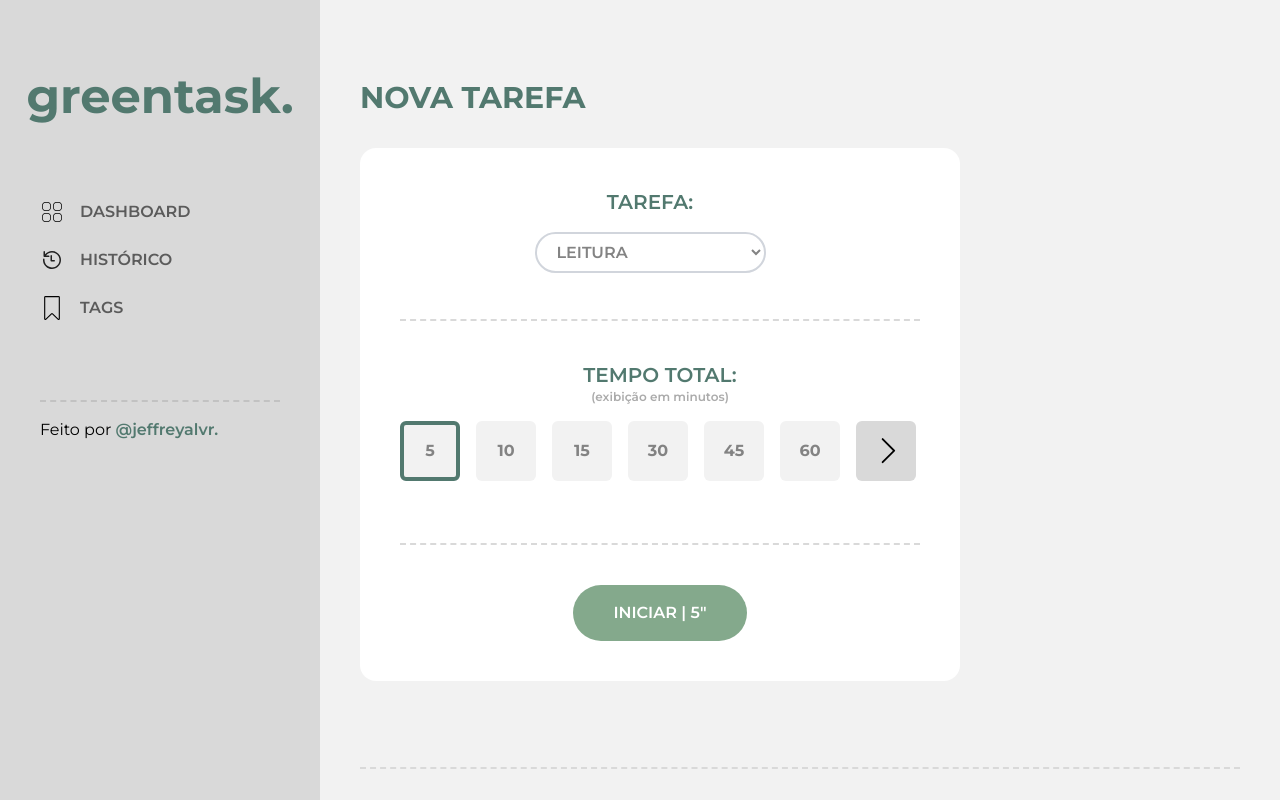
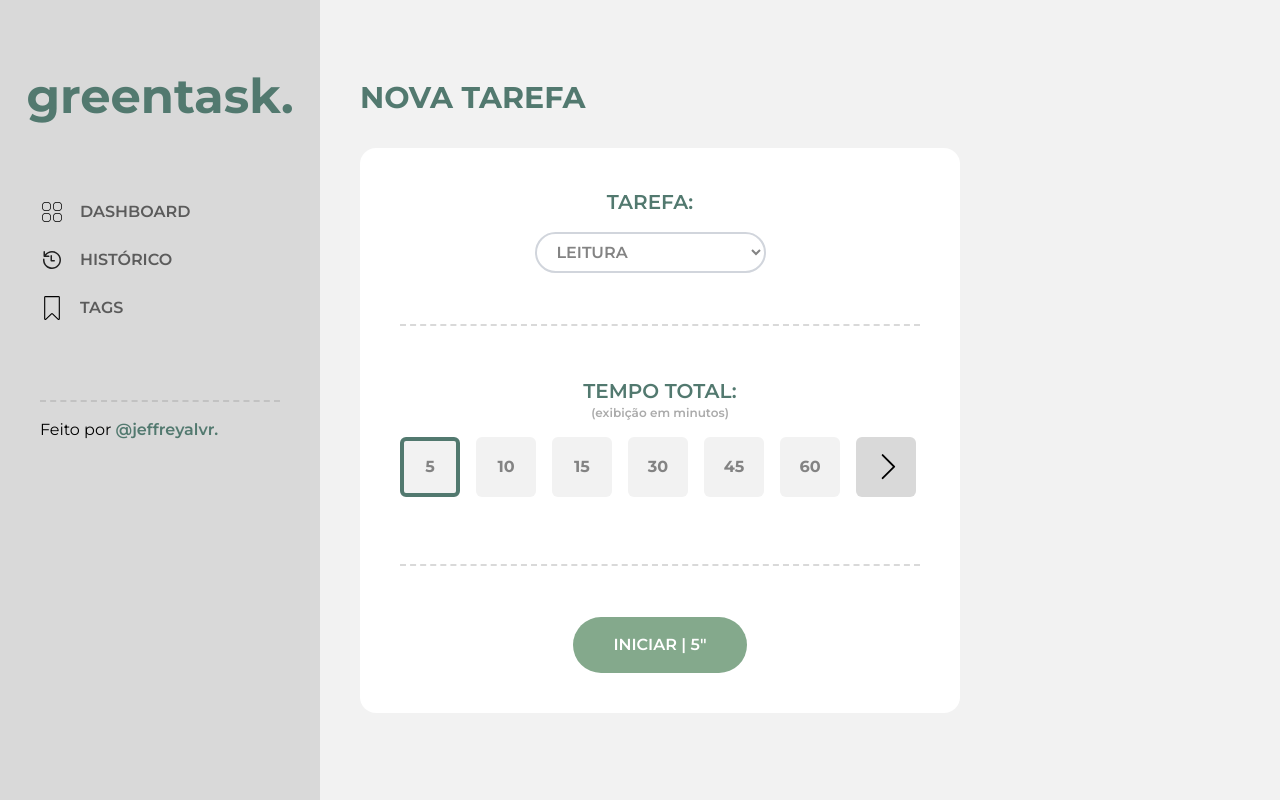
Before and after one commit to jeffreyalvr/greentask, a React (Vite) app: page / in a window 1280 px wide. Shown: the top 800 px of the page. Built offline with nearby package versions, Linux system fonts and the light colour scheme.

Commit message:
Adiciona componente Separator

```diff
--- /dev/null
+++ b/src/components/Separator/index.jsx
@@ -0,0 +1,9 @@
+const Separator = () => {
+  return (
+    <div className="inline-flex items-center h-6 w-full">
+      <div className="w-full border-t-2 border-dashed border-[var(--border-light)]"></div>
+    </div>
+  );
+};
+
+export default Separator;
--- a/src/components/TagsSection/index.jsx
+++ b/src/components/TagsSection/index.jsx
@@ -1,6 +1,7 @@
 import { useState } from "react";
 
 import Section from "../Section";
+import Separator from "../Separator";
 
 const colors = [
   { id: 0, name: "vermelho", hex: "f94144" },
@@ -35,6 +36,7 @@ const TagsSection = () => {
         <span className="pb-4 text-xl text-[var(--fg-light)] font-semibold border-b-2 border-dashed border-b-[var(--border-light)]">
           Criar nova tag
         </span>
+
         <div className="flex flex-col gap-3">
           <span className="text-lg text-[var(--fg-light)] font-semibold">
             Nome
@@ -81,7 +83,7 @@ const TagsSection = () => {
           ) : null}
         </div>
 
-        <div className="inline-block h-2 border-dashed border-b-2 border-[var(--border-light)]"></div>
+        <Separator />
 
         <div className="w-full flex flex-col justify-center items-center gap-2">
           <button className="w-max px-10 py-4 rounded-4xl text-white font-semibold bg-[var(--accent-opaque)] uppercase cursor-pointer hover:bg-[var(--accent-primary)]">
--- a/src/components/TaskSection/index.jsx
+++ b/src/components/TaskSection/index.jsx
@@ -2,6 +2,7 @@ import { useState } from "react";
 
 import Button from "../Button";
 import Section from "../Section";
+import Separator from "../Separator";
 
 import close_icon from "../../assets/icons/close.svg";
 import arrow_icon from "../../assets/icons/arrow.svg";
@@ -48,7 +49,8 @@ const TaskSection = () => {
             <option>workout</option>
           </select>
         </div>
-        <div className="inline-block h-2 border-dashed border-b-2 border-[var(--border-light)]"></div>
+
+        <Separator />
 
         <div className="w-auto flex flex-col items-center gap-4">
           <h1 className="flex flex-col items-center text-xl text-[var(--accent-primary)] font-semibold">
@@ -103,7 +105,8 @@ const TaskSection = () => {
           )}
         </div>
 
-        <div className="inline-block h-2 border-dashed border-b-2 border-[var(--border-light)]"></div>
+        <Separator />
+
         <div className="w-full flex flex-col justify-center items-center gap-2">
           <button className="w-max px-10 py-4 rounded-4xl text-white font-semibold bg-[var(--accent-opaque)] uppercase cursor-pointer hover:bg-[var(--accent-primary)]">
             iniciar | {selected}"
--- a/src/pages/Home/index.jsx
+++ b/src/pages/Home/index.jsx
@@ -2,6 +2,7 @@ import Sidebar from "../../components/Sidebar";
 import TaskSection from "../../components/TaskSection";
 import Activity from "../../components/Activity";
 import Section from "../../components/Section";
+import Separator from "../../components/Separator";
 
 const Home = () => {
   return (
@@ -9,7 +10,7 @@ const Home = () => {
       <Sidebar />
       <main className="w-full flex flex-col h-fit px-10">
         <TaskSection />
-        <div className="inline-block h-2 border-dashed border-b-2 border-[var(--border-light)]"></div>
+        <Separator />
         <Section title="Atividade de hoje">
           <Activity />
         </Section>
```
